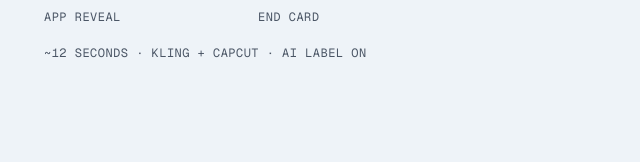
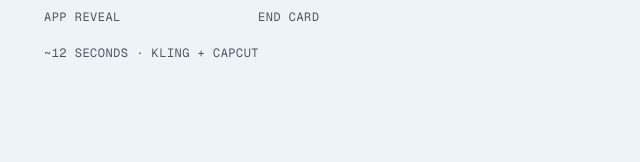
Before and after one commit to Maryam-Maralani/portfolio, a plain HTML site: page homer.html in a window 1280 px wide. Shown: the part 7938-8100 px from the top of the page, 420-1060 px from the left. Drawn offline with nearby package versions, Linux system fonts and the light colour scheme.

Commit message:
Homer: remove 'AI label on' from reel meta
Co-Authored-By: Claude Opus 5.5 <noreply@anthropic.com>
Claude-Session: https://claude.ai/code/session_01GfVWEf5E7UX7wcZsja4Xip

```diff
--- a/homer.html
+++ b/homer.html
@@ -237,7 +237,7 @@
               <figure><img class="homer-img" src="images/homer/reel-app-270.webp" srcset="images/homer/reel-app-270.webp 270w, images/homer/reel-app-540.webp 540w" sizes="200px" width="540" height="960" alt="Reel still: “…all in one app.” with the real Homer app screen on a phone" loading="lazy"><figcaption class="t-label muted">App reveal</figcaption></figure>
               <figure><img class="homer-img" src="images/homer/reel-end-270.webp" srcset="images/homer/reel-end-270.webp 270w, images/homer/reel-end-540.webp 540w" sizes="200px" width="540" height="960" alt="Reel end card: “Homer keeps them. And finds the manual for you.”" loading="lazy"><figcaption class="t-label muted">End card</figcaption></figure>
             </div>
-            <p class="t-label muted">~12 seconds · Kling + CapCut · AI label on</p>
+            <p class="t-label muted">~12 seconds · Kling + CapCut</p>
           </div>
         </div>
       </div>
```
